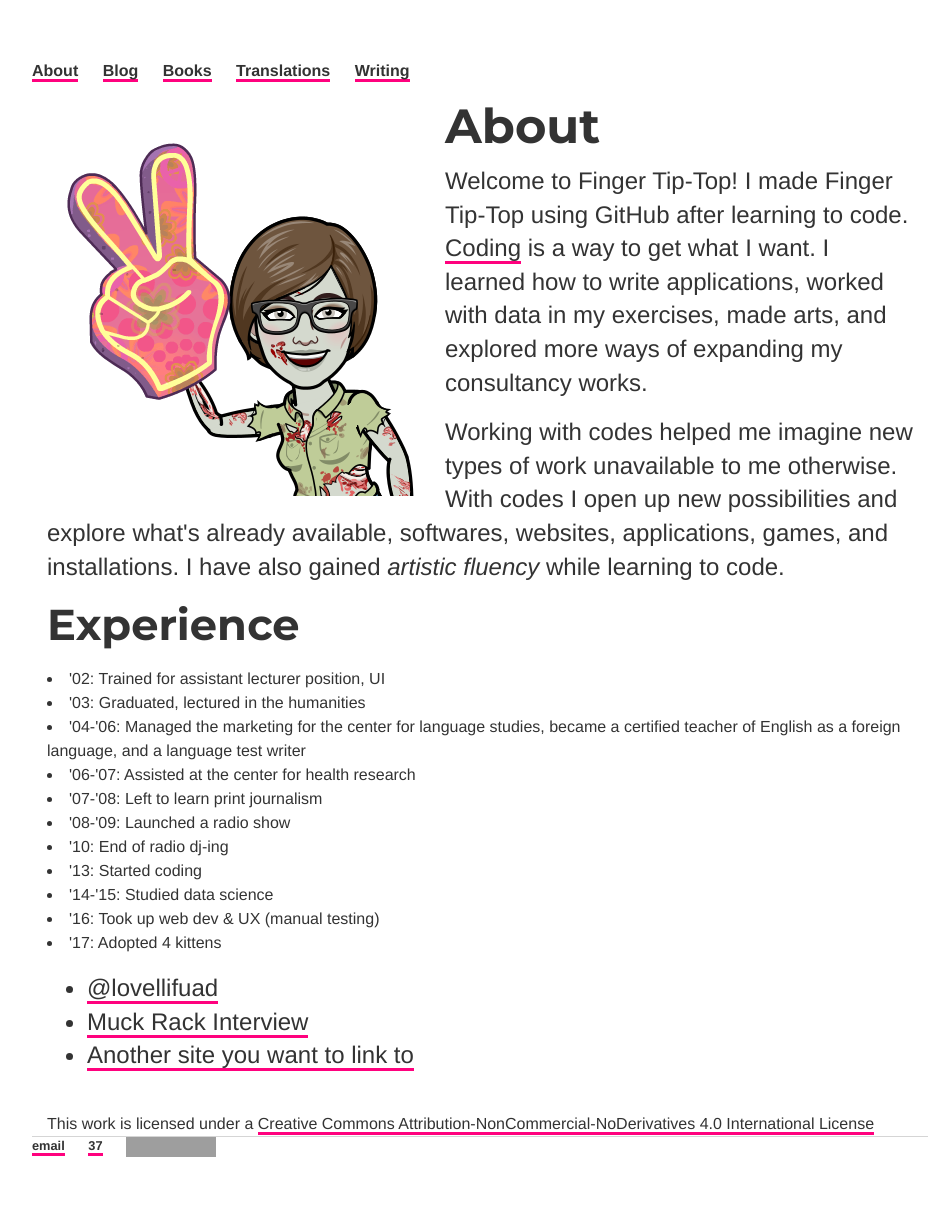
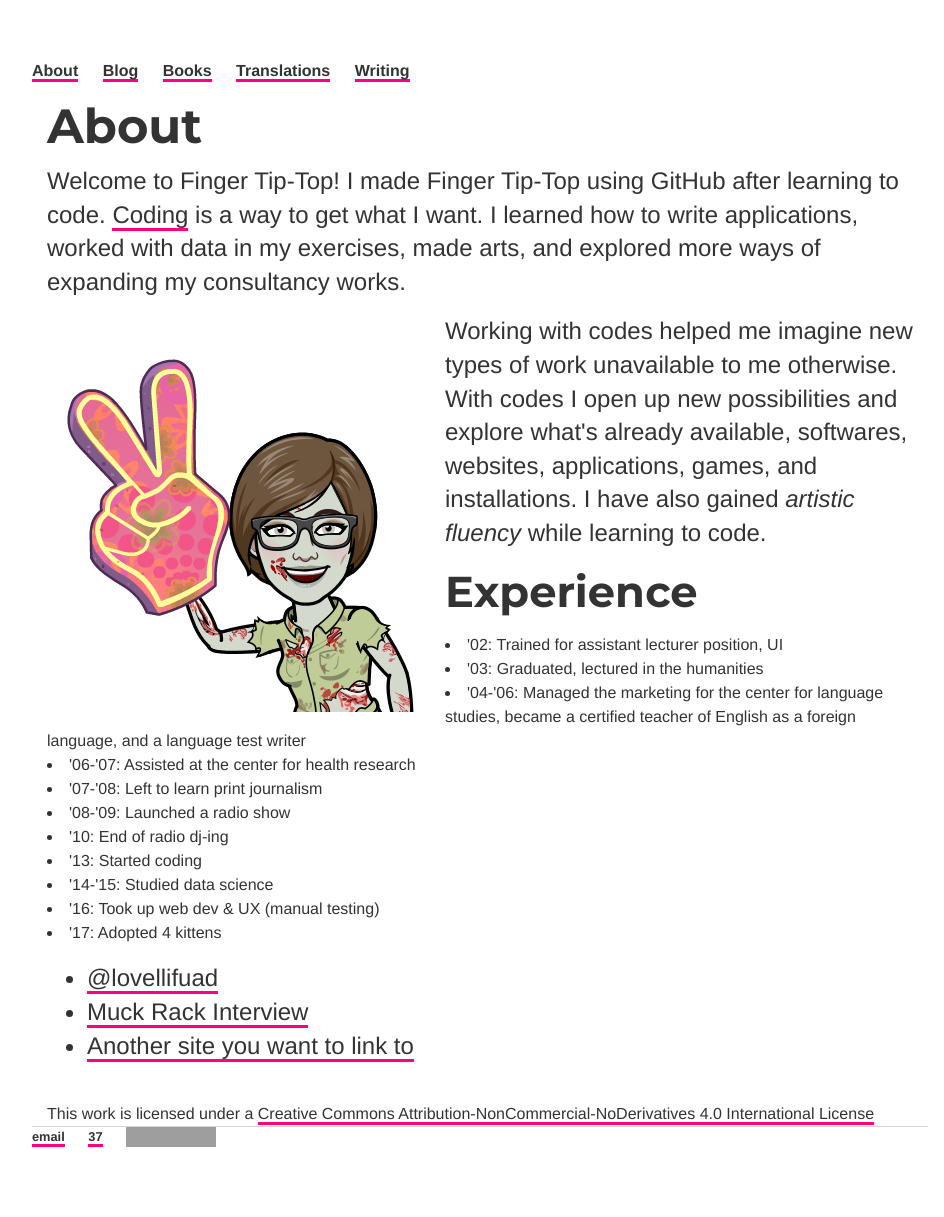
Before and after one commit to ariesti/ariesti.github.io, a Jekyll site: the page built from about/index.html, in a window 1280 px wide. Shown: the whole page, without its empty margins (160-1104 px from the left). Built offline with Jekyll 4.4.1, drawn with Linux system fonts in a browser that asks for light colours; grey boxes are pictures that could not be loaded.

Commit message:
Update index.html

```diff
--- a/about/index.html
+++ b/about/index.html
@@ -5,7 +5,7 @@ tagline: Coding is a way to get what I want
 description: Some details about Finger Tip-top and why it was created
 ---
 		<div class="about1">
-			<img src="/assets/1-ftt.png" alt="Finger Tip-Top" style="float:left" />
+
 			<h1>About</h1>
 			<p>
 			Welcome to Finger Tip-Top!
@@ -13,6 +13,7 @@ description: Some details about Finger Tip-top and why it was created
 			<a href="https://github.com/ariesti">Coding</a> is a way to get what I want.
 			I learned how to write applications, worked with data in my exercises, made arts, and explored more ways of expanding my consultancy works.
 			</p>
+			<img src="/assets/1-ftt.png" alt="Finger Tip-Top" style="float:left" />
 			<p>Working with codes helped me imagine new types of work unavailable to me otherwise.
 			With codes I open up new possibilities and explore what's already available, softwares, websites, applications, games, and installations.
 			I have also gained <i>artistic fluency</i> while learning to code.
```
